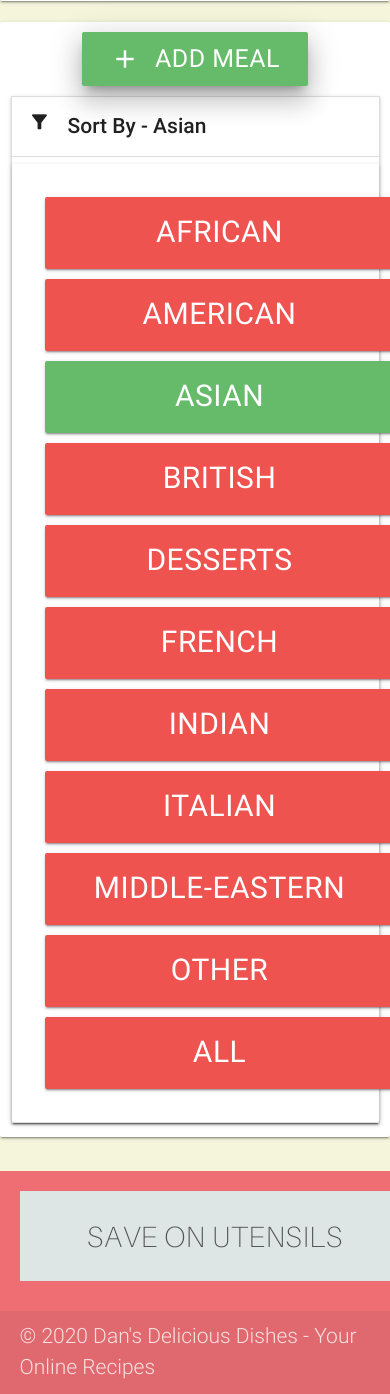
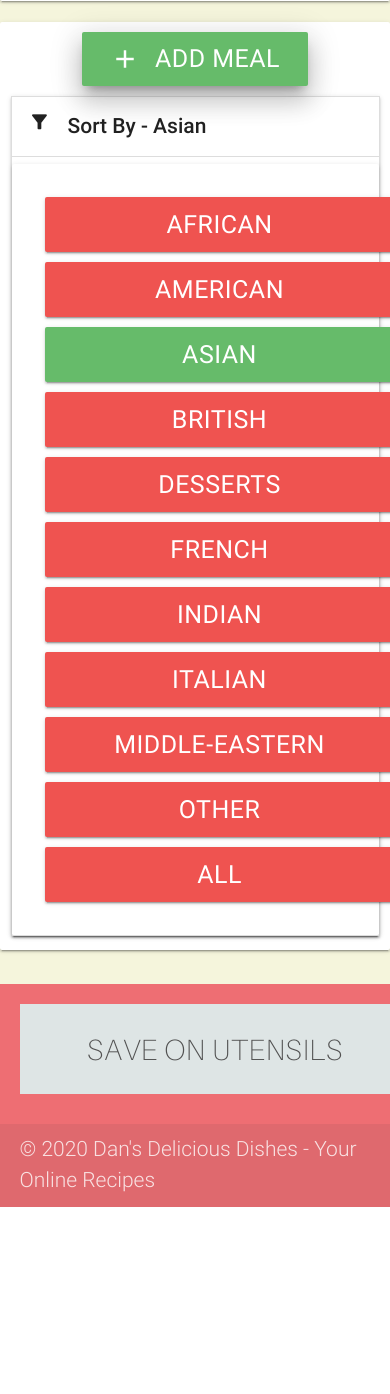
Before and after one commit to DanArmstrong124/cook-book, a Flask app: page /filter/asian in a window 390 px wide, after a click that opens the changed part; the page is wider, and only the part inside the window is pictured. Shown: the part 971-2365 px from the top of that part. After the commit the page ends 2178 px from the top of that part, so only its background shows below. Run offline with Flask 2, Linux system fonts and the light colour scheme; data that the repository does not hold is empty; some libraries are stand-ins or nearby versions.

Commit message:
Updated Readme.md

```diff
--- a/static/css/media.css
+++ b/static/css/media.css
@@ -26,9 +26,9 @@
     .sort-btn {
         width: 350px !important;
         margin: 5px !important;
-        height: 72px;
-        font-size: 30px;
-        padding-top: 17px;
+        height: 55px;
+        font-size: 25px;
+        padding-top: 10px;
     }
     .add-form .input-field.col .prefix ~ label, .input-field.col .prefix ~ .validate ~ label{
         font-size: 25px !important;
```
Also changed, not shown: README.md.
